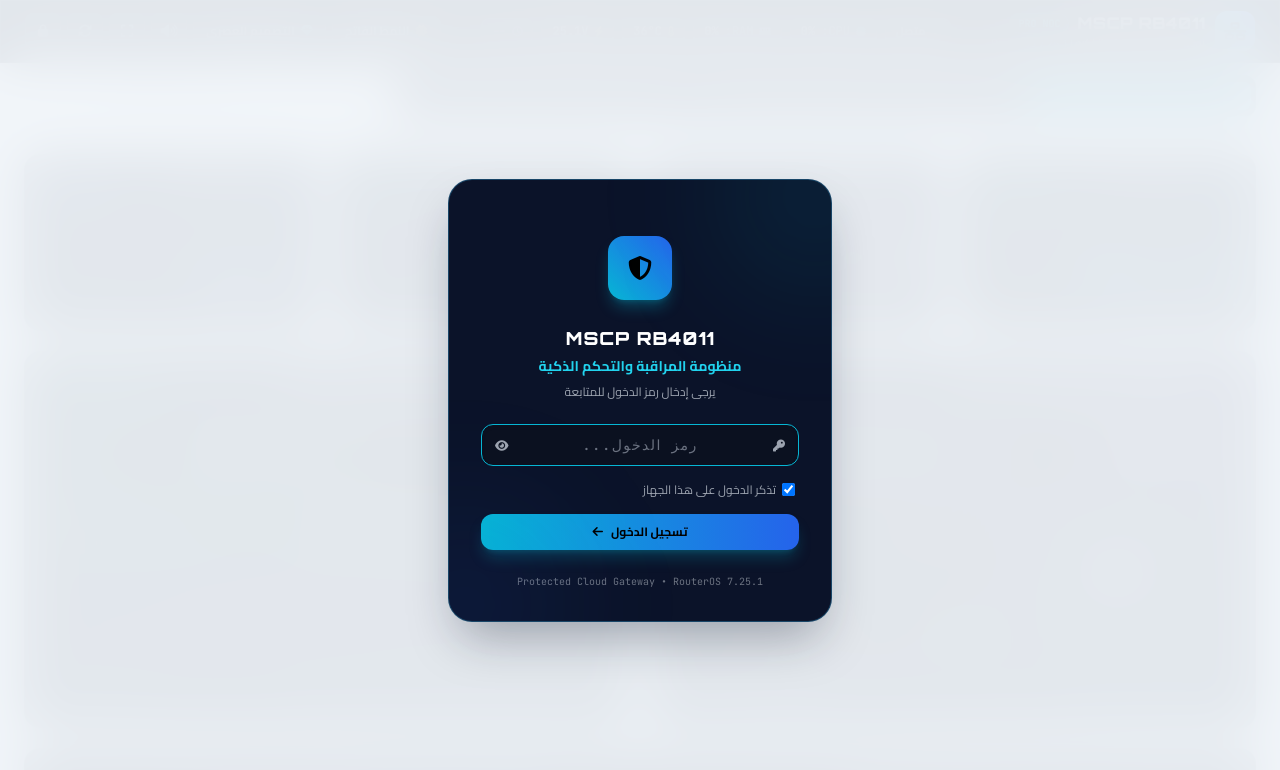
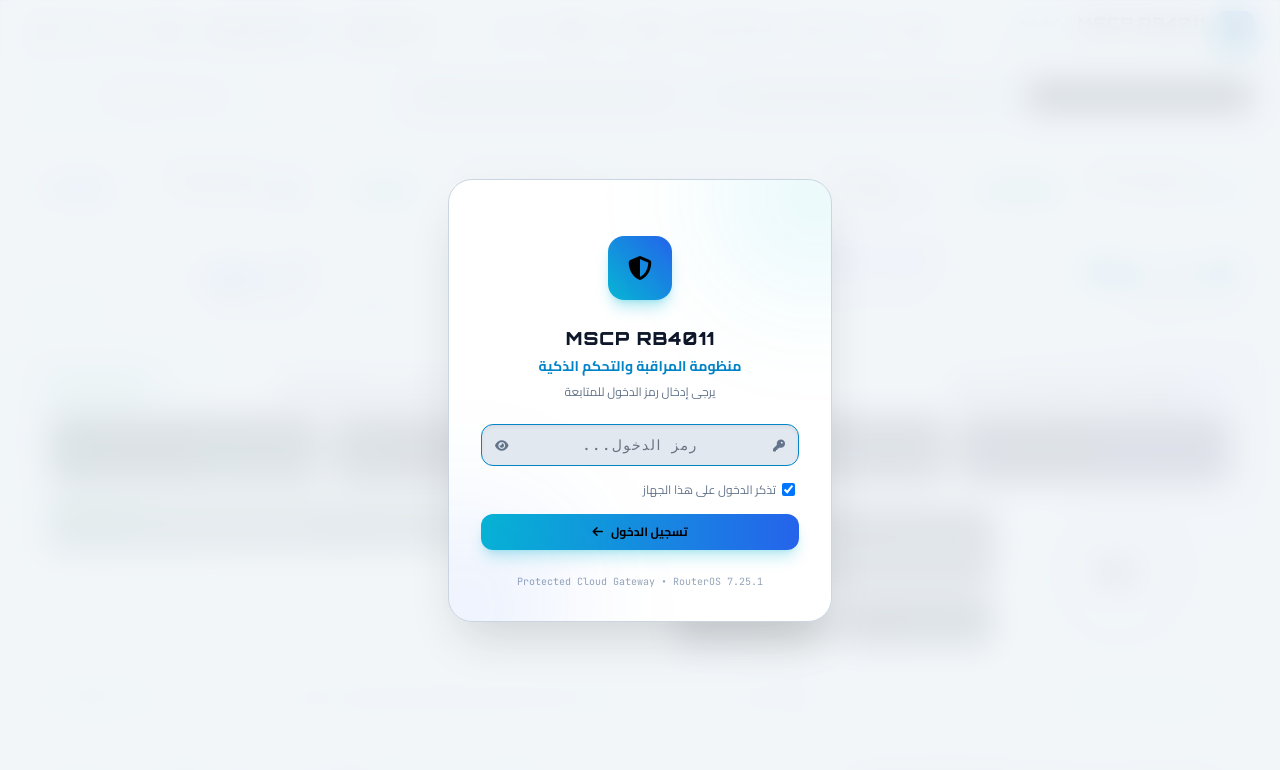
Before and after one commit to eng95761-alt/net, a plain HTML site: page dashboard/static/index.html in a window 1280 px wide. Shown: the top 770 px of the page. Drawn offline with nearby package versions, Linux system fonts and the light colour scheme.

Commit message:
fix: Transform light mode into a unified, world-class executive white dashboard

```diff
--- a/dashboard/static/index.html
+++ b/dashboard/static/index.html
@@ -171,110 +171,214 @@
         }
 
         /* ========================================================
-           LIGHT THEME: Shades of White Canvas with Executive Navy Cards
+           WORLD-CLASS LIGHT EXECUTIVE THEME (Pure White & Slate Navy)
            ======================================================== */
         body.light-theme {
-            background-color: #f1f5f9 !important;
-            background-image:
-                radial-gradient(at 0% 0%, #ffffff 0px, transparent 55%),
-                radial-gradient(at 100% 0%, #e2e8f0 0px, transparent 55%),
-                radial-gradient(at 50% 100%, #cbd5e1 0px, transparent 65%) !important;
-            background-attachment: fixed !important;
+            background-color: #f8fafc !important;
+            background-image: none !important;
             color: #0f172a !important;
         }
 
         /* Light Theme Scrollbars */
         body.light-theme::-webkit-scrollbar-track {
-            background: #e2e8f0 !important;
+            background: #f1f5f9 !important;
         }
         body.light-theme::-webkit-scrollbar-thumb {
+            background: #cbd5e1 !important;
+            border-radius: 4px;
+        }
+        body.light-theme::-webkit-scrollbar-thumb:hover {
             background: #94a3b8 !important;
-            border-radius: 4px;
-        }
-        body.light-theme::-webkit-scrollbar-thumb:hover {
-            background: #0f172a !important;
-        }
-
-        /* Header in Light Theme: Deep Navy with Crisp White Elements */
+        }
+
+        /* Header in Light Theme */
         body.light-theme header.glass-panel {
-            background: #091124 !important;
-            border-bottom: 1px solid rgba(255, 255, 255, 0.1) !important;
-            box-shadow: 0 4px 20px -2px rgba(15, 23, 42, 0.15) !important;
-        }
-
-        /* Tabs Row Container in Light Theme: Sleek Navy Control Pill */
+            background: rgba(255, 255, 255, 0.97) !important;
+            backdrop-filter: blur(16px) !important;
+            -webkit-backdrop-filter: blur(16px) !important;
+            border-bottom: 1px solid #e2e8f0 !important;
+            box-shadow: 0 1px 3px 0 rgba(0, 0, 0, 0.05) !important;
+        }
+        body.light-theme header h1 {
+            color: #0f172a !important;
+        }
+        body.light-theme header p {
+            color: #64748b !important;
+        }
+        body.light-theme header .bg-cyber-800 {
+            background-color: #f1f5f9 !important;
+            border-color: #e2e8f0 !important;
+            color: #334155 !important;
+        }
+        body.light-theme header button:hover {
+            background-color: #e2e8f0 !important;
+            color: #0f172a !important;
+        }
+
+        /* Tabs Row in Light Theme */
+        body.light-theme #tabs-sync-bar {
+            border-color: #e2e8f0 !important;
+        }
         body.light-theme #main-tabs-pill {
-            background: #0d172e !important;
-            border: 1px solid rgba(255, 255, 255, 0.12) !important;
-            box-shadow: 0 4px 15px -2px rgba(15, 23, 42, 0.15) !important;
-        }
-        body.light-theme #tabs-sync-bar {
-            border-color: #cbd5e1 !important;
+            background-color: #f1f5f9 !important;
+            border-color: #e2e8f0 !important;
+            box-shadow: none !important;
         }
         body.light-theme #tabs-sync-info {
-            color: #475569 !important;
-        }
-
-        /* All Cards in Light Theme: Deep Rich Navy Blue Surfaces with Soft Shadow */
+            color: #64748b !important;
+        }
+
+        /* All Cards in Light Theme: Crisp Clean White with Soft Elevation */
         body.light-theme .glass-card,
         body.light-theme .hud-kpi-card {
-            background: linear-gradient(145deg, #0d172e 0%, #152238 100%) !important;
+            background: #ffffff !important;
+            backdrop-filter: none !important;
+            -webkit-backdrop-filter: none !important;
+            border: 1px solid #e2e8f0 !important;
+            box-shadow: 0 1px 3px 0 rgba(0, 0, 0, 0.04), 0 2px 6px -1px rgba(0, 0, 0, 0.03) !important;
+            color: #0f172a !important;
+        }
+        body.light-theme .hud-kpi-card:hover,
+        body.light-theme .glass-card:hover {
+            border-color: #cbd5e1 !important;
+            box-shadow: 0 10px 20px -5px rgba(0, 0, 0, 0.07), 0 6px 8px -4px rgba(0, 0, 0, 0.04) !important;
+            transform: translateY(-2px);
+        }
+
+        /* Card Typography */
+        body.light-theme h1,
+        body.light-theme h2,
+        body.light-theme h3 {
+            color: #0f172a !important;
+        }
+        body.light-theme .text-white {
+            color: #0f172a !important;
+        }
+        body.light-theme .text-gray-200 {
+            color: #1e293b !important;
+        }
+        body.light-theme .text-gray-300 {
+            color: #334155 !important;
+        }
+        body.light-theme .text-gray-400 {
+            color: #64748b !important;
+        }
+        body.light-theme .text-gray-500 {
+            color: #94a3b8 !important;
+        }
+
+        /* Metric Colors in Light Theme */
+        body.light-theme .text-cyan-400,
+        body.light-theme .text-cyan-300 {
+            color: #0284c7 !important;
+        }
+        body.light-theme .text-purple-400,
+        body.light-theme .text-purple-300 {
+            color: #7c3aed !important;
+        }
+        body.light-theme .text-emerald-400,
+        body.light-theme .text-emerald-300 {
+            color: #059669 !important;
+        }
+        body.light-theme .text-blue-400,
+        body.light-theme .text-blue-300 {
+            color: #2563eb !important;
+        }
+        body.light-theme .text-amber-400,
+        body.light-theme .text-amber-300 {
+            color: #d97706 !important;
+        }
+
+        /* Sub-containers & pills inside cards */
+        body.light-theme .bg-cyber-900,
+        body.light-theme .bg-cyber-900\/80,
+        body.light-theme .bg-cyber-900\/50,
+        body.light-theme .bg-cyber-900\/30 {
+            background-color: #f8fafc !important;
+        }
+        body.light-theme .bg-cyber-800,
+        body.light-theme .bg-cyber-800\/60,
+        body.light-theme .bg-cyber-800\/80 {
+            background-color: #f1f5f9 !important;
+        }
+        body.light-theme .bg-cyber-700 {
+            background-color: #e2e8f0 !important;
+        }
+        body.light-theme .border-cyber-border,
+        body.light-theme .border-cyber-border\/70 {
+            border-color: #e2e8f0 !important;
+        }
+
+        /* Progress bar backgrounds */
+        body.light-theme .w-full.bg-cyber-900 {
+            background-color: #e2e8f0 !important;
+        }
+
+        /* Circle progress background */
+        body.light-theme .circle-progress-bg {
+            stroke: #e2e8f0 !important;
+        }
+
+        /* Tables in Light Theme */
+        body.light-theme table {
+            color: #0f172a !important;
+        }
+        body.light-theme table thead {
+            background-color: #f8fafc !important;
+            border-bottom: 2px solid #e2e8f0 !important;
+        }
+        body.light-theme table thead th {
+            color: #475569 !important;
+        }
+        body.light-theme table tbody tr {
+            background-color: #ffffff !important;
+            border-bottom: 1px solid #f1f5f9 !important;
+        }
+        body.light-theme table tbody tr:hover {
+            background-color: #f8fafc !important;
+        }
+
+        /* Inputs, Selects & Search Bars */
+        body.light-theme input,
+        body.light-theme select {
+            background-color: #f8fafc !important;
+            border-color: #cbd5e1 !important;
+            color: #0f172a !important;
+        }
+        body.light-theme input:focus,
+        body.light-theme select:focus {
+            background-color: #ffffff !important;
+            border-color: #0284c7 !important;
+        }
+
+        /* Modals & Overlays */
+        body.light-theme #auth-lock-overlay,
+        body.light-theme #peak-modal,
+        body.light-theme #um-user-action-modal,
+        body.light-theme #um-extend-modal,
+        body.light-theme #um-group-modal,
+        body.light-theme #um-profile-modal {
+            background-color: rgba(241, 245, 249, 0.88) !important;
             backdrop-filter: blur(16px) !important;
             -webkit-backdrop-filter: blur(16px) !important;
-            border: 1px solid rgba(255, 255, 255, 0.12) !important;
-            box-shadow: 0 10px 25px -5px rgba(15, 23, 42, 0.18), 0 8px 10px -6px rgba(15, 23, 42, 0.1) !important;
-            color: #f8fafc !important;
-        }
-
-        body.light-theme .hud-kpi-card:hover,
-        body.light-theme .glass-card:hover {
-            border-color: rgba(56, 189, 248, 0.4) !important;
-            box-shadow: 0 16px 32px -8px rgba(15, 23, 42, 0.28) !important;
-            transform: translateY(-2px);
-        }
-
-        /* Ensure Text Inside Navy Cards Stays Ultra-Crisp */
-        body.light-theme .glass-card h1,
-        body.light-theme .glass-card h2,
-        body.light-theme .glass-card h3,
-        body.light-theme .hud-kpi-card h1,
-        body.light-theme .hud-kpi-card h2,
-        body.light-theme .hud-kpi-card h3 {
-            color: #ffffff !important;
-        }
-        body.light-theme .glass-card p,
-        body.light-theme .hud-kpi-card p {
-            color: #cbd5e1 !important;
-        }
-
-        /* Sub-cards and table elements inside Navy cards */
-        body.light-theme .glass-card .bg-cyber-900,
-        body.light-theme .hud-kpi-card .bg-cyber-900 {
-            background-color: #091021 !important;
-        }
-        body.light-theme .glass-card .bg-cyber-800,
-        body.light-theme .hud-kpi-card .bg-cyber-800 {
-            background-color: #121c33 !important;
-        }
-        body.light-theme .glass-card .bg-cyber-700,
-        body.light-theme .hud-kpi-card .bg-cyber-700 {
-            background-color: #1a2744 !important;
-        }
-        body.light-theme .glass-card .border-cyber-border,
-        body.light-theme .hud-kpi-card .border-cyber-border {
-            border-color: rgba(255, 255, 255, 0.1) !important;
-        }
-
-        /* Passcode Lock Overlay in Light Theme */
-        body.light-theme #auth-lock-overlay {
-            background: rgba(241, 245, 249, 0.94) !important;
-            backdrop-filter: blur(24px) !important;
-            -webkit-backdrop-filter: blur(24px) !important;
-        }
-        body.light-theme #auth-card-box {
-            background: #0b1329 !important;
-            border: 1px solid rgba(56, 189, 248, 0.3) !important;
-            box-shadow: 0 25px 50px -12px rgba(15, 23, 42, 0.35) !important;
+        }
+        body.light-theme #auth-card-box,
+        body.light-theme #peak-modal > div,
+        body.light-theme #um-user-action-modal > div,
+        body.light-theme #um-extend-modal > div,
+        body.light-theme #um-group-modal > div,
+        body.light-theme #um-profile-modal > div {
+            background-color: #ffffff !important;
+            border: 1px solid #cbd5e1 !important;
+            box-shadow: 0 25px 50px -12px rgba(0, 0, 0, 0.15) !important;
+            color: #0f172a !important;
+        }
+
+        /* Remove glow blur in light mode */
+        body.light-theme .glow-text-cyan,
+        body.light-theme .glow-text-starlink,
+        body.light-theme .glow-text-quicknet {
+            text-shadow: none !important;
         }
 </style>
 </head>
@@ -2446,14 +2550,35 @@
 
             if (theme === 'light') {
                 body.classList.add('light-theme');
-                if (icon) icon.className = 'fa-solid fa-sun text-amber-400';
+                if (icon) icon.className = 'fa-solid fa-sun text-amber-500';
                 if (label) label.innerText = 'النمط الفاتح';
-                if (btn) btn.title = 'السمة الحالية: النمط الفاتح (تدرجات الأبيض وبطاقات كحلية). انقر للتبديل للداكن';
+                if (btn) btn.title = 'السمة الحالية: النمط الفاتح النقي (White Executive). انقر للتبديل للداكن';
             } else {
                 body.classList.remove('light-theme');
                 if (icon) icon.className = 'fa-solid fa-moon text-blue-400';
                 if (label) label.innerText = 'النمط الداكن';
                 if (btn) btn.title = 'السمة الحالية: النمط الليلي الداكن. انقر للتبديل للنمط الفاتح';
+            }
+
+            // Refresh tabs classes
+            if (typeof switchMainTab === 'function') {
+                switchMainTab(currentMainTab);
+            }
+
+            // Refresh chart grid lines
+            if (typeof bandwidthChart !== 'undefined' && bandwidthChart && bandwidthChart.options) {
+                const isLight = (theme === 'light');
+                const gridColor = isLight ? 'rgba(0, 0, 0, 0.05)' : 'rgba(148, 163, 184, 0.08)';
+                const tickColor = isLight ? '#64748b' : '#94a3b8';
+                if (bandwidthChart.options.scales && bandwidthChart.options.scales.x) {
+                    bandwidthChart.options.scales.x.grid.color = gridColor;
+                    bandwidthChart.options.scales.x.ticks.color = tickColor;
+                }
+                if (bandwidthChart.options.scales && bandwidthChart.options.scales.y) {
+                    bandwidthChart.options.scales.y.grid.color = gridColor;
+                    bandwidthChart.options.scales.y.ticks.color = tickColor;
+                }
+                bandwidthChart.update();
             }
         }
 
@@ -2533,8 +2658,13 @@
             const crmView = document.getElementById('view-crm');
             const opsView = document.getElementById('view-ops');
 
-            const activeCls = 'px-3.5 py-1.5 rounded-lg text-xs font-bold transition flex items-center gap-2 bg-cyan-500 text-black shadow-lg shadow-cyan-500/20';
-            const inactiveCls = 'px-3.5 py-1.5 rounded-lg text-xs font-bold transition flex items-center gap-2 text-gray-400 hover:text-white hover:bg-cyber-800';
+            const isLight = document.body.classList.contains('light-theme');
+            const activeCls = isLight
+                ? 'px-3.5 py-1.5 rounded-lg text-xs font-bold transition flex items-center gap-2 bg-slate-900 text-white shadow-md'
+                : 'px-3.5 py-1.5 rounded-lg text-xs font-bold transition flex items-center gap-2 bg-cyan-500 text-black shadow-lg shadow-cyan-500/20';
+            const inactiveCls = isLight
+                ? 'px-3.5 py-1.5 rounded-lg text-xs font-bold transition flex items-center gap-2 text-slate-600 hover:text-slate-900 hover:bg-slate-200'
+                : 'px-3.5 py-1.5 rounded-lg text-xs font-bold transition flex items-center gap-2 text-gray-400 hover:text-white hover:bg-cyber-800';
 
             if (nocView) nocView.classList.add('hidden');
             if (crmView) crmView.classList.add('hidden');
```
